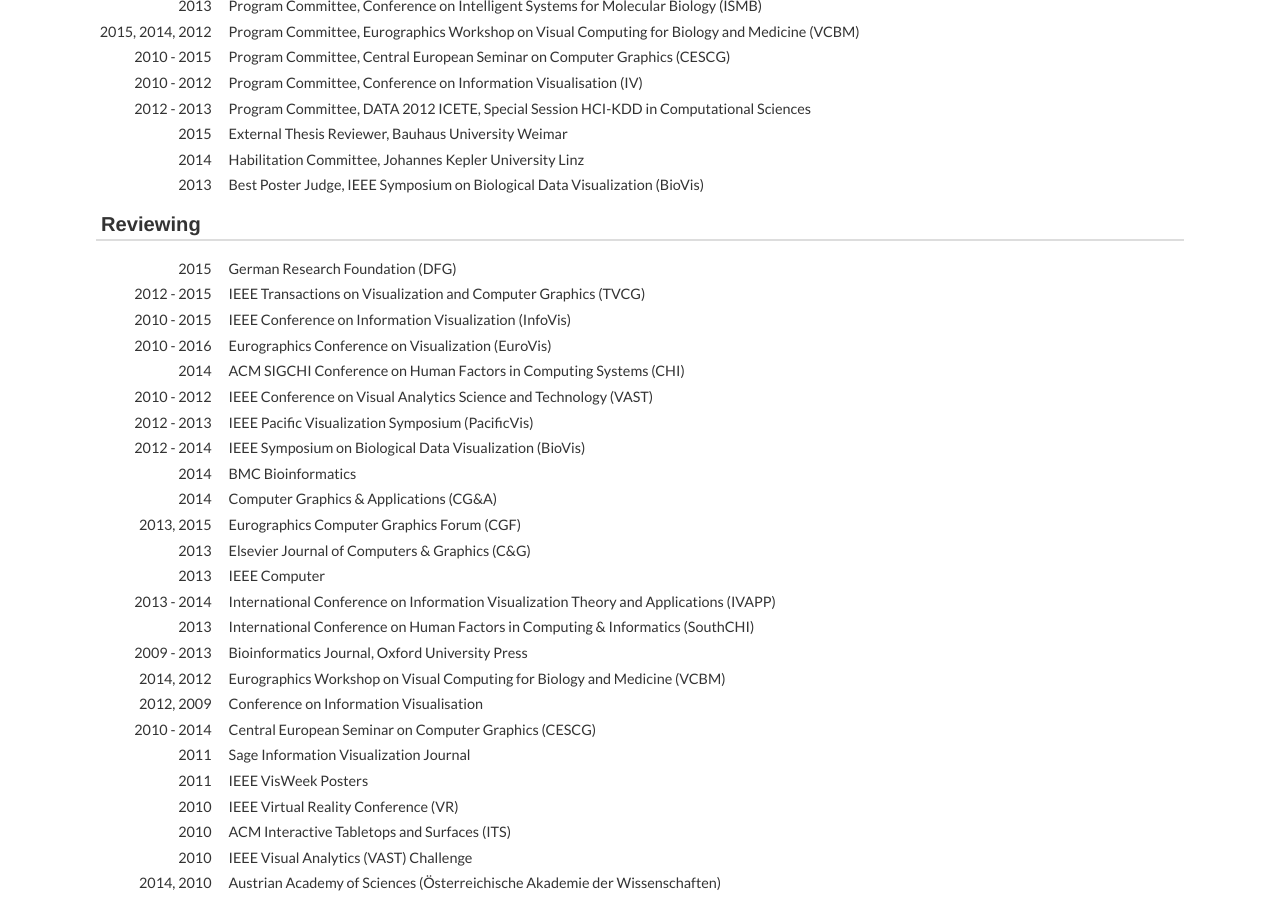
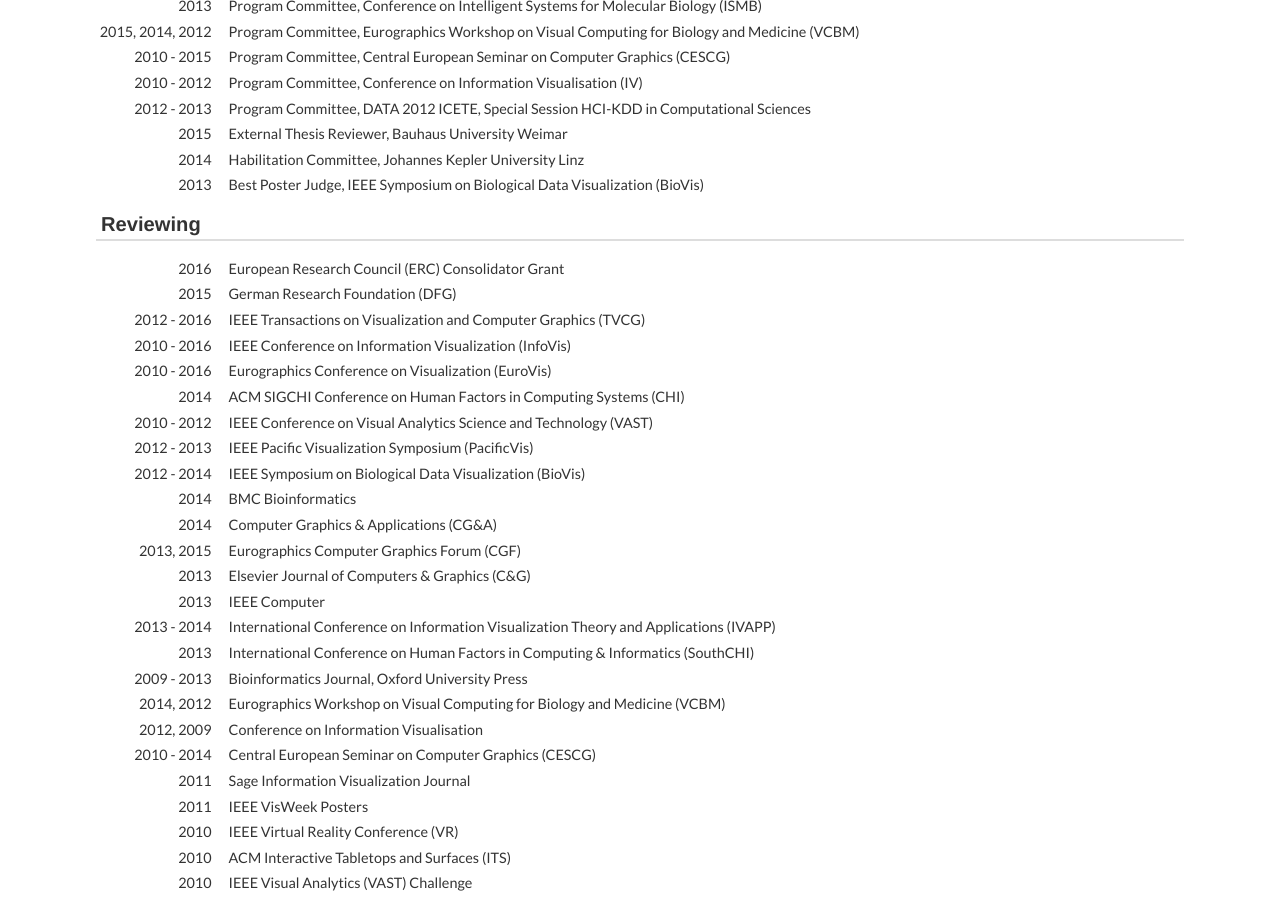
Before and after one commit to mstreit/mstreit.github.io, a Jekyll site: the page built from services.md, in a window 1280 px wide and 900 px high, scrolled down 1062 px. Built offline with Jekyll 4.4.1, drawn with Linux system fonts in a browser that asks for light colours; nearby versions of some CDN libraries; some web fonts are replaced.

Commit message:
added reviewing activities

```diff
--- a/_data/reviewing.yml
+++ b/_data/reviewing.yml
@@ -1,11 +1,14 @@
+- for: European Research Council (ERC) Consolidator Grant
+  years: 2016
+
 - for: German Research Foundation (DFG)
   years: 2015
 
 - for: IEEE Transactions on Visualization and Computer Graphics (TVCG)
-  years: 2012 - 2015
+  years: 2012 - 2016
 
 - for: IEEE Conference on Information Visualization (InfoVis)
-  years: 2010 - 2015
+  years: 2010 - 2016
 
 - for: Eurographics Conference on Visualization (EuroVis)
   years: 2010 - 2016
```
